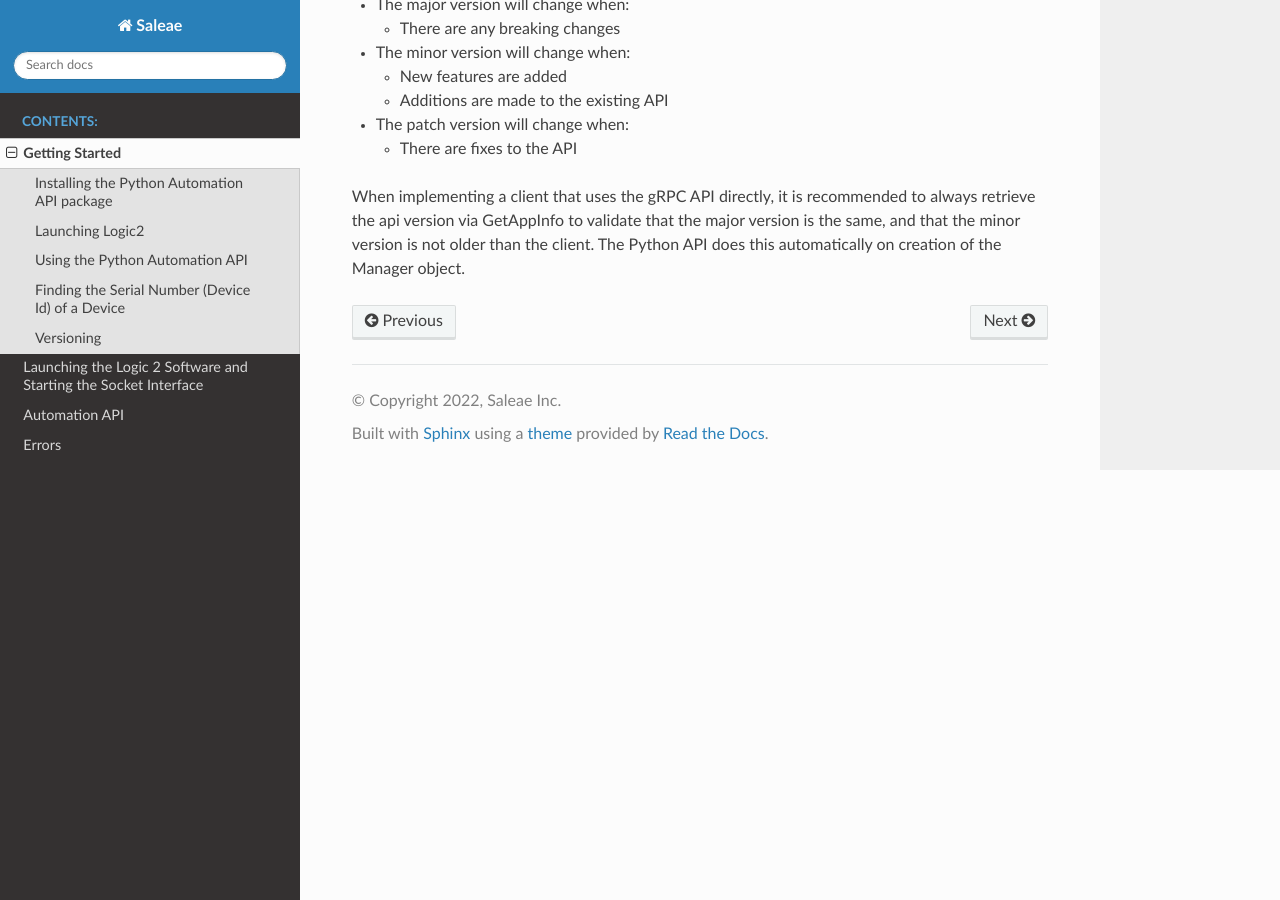
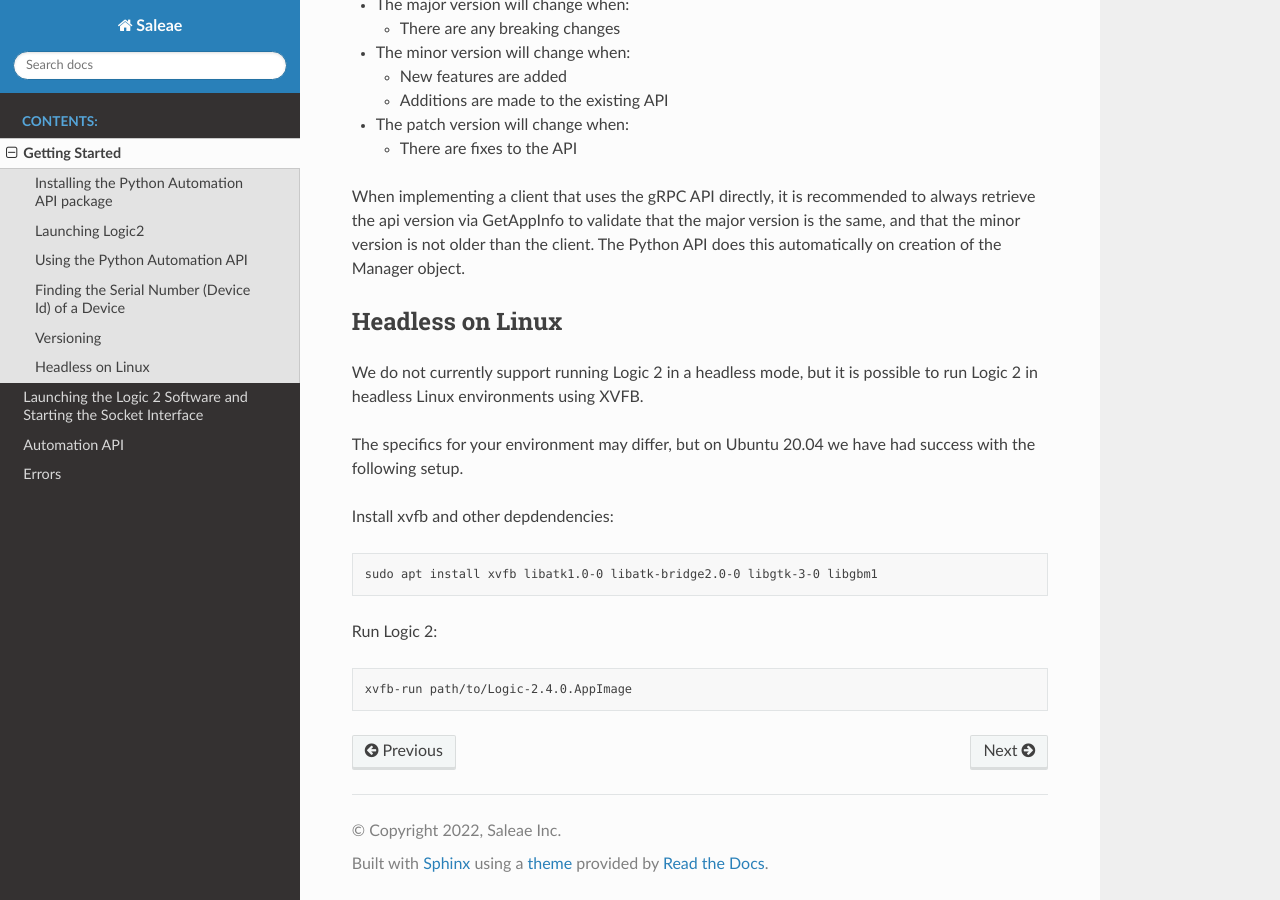
Before and after one commit to saleae/logic2-automation, a Sphinx documentation site: the page built from python/docs/source/getting_started.rst, in a window 1280 px wide and 900 px high, scrolled down 4061 px. Built offline with Sphinx 7.4.7 and the Read the Docs theme 2.0.0, drawn with Linux system fonts in a browser that asks for light colours.

Commit message:
Add instructions for running Logic2 with xvfb

```diff
--- a/python/docs/source/getting_started.rst
+++ b/python/docs/source/getting_started.rst
@@ -91,3 +91,23 @@ The version of the .proto file that the server is using can be retrieved using t
 
 
 When implementing a client that uses the gRPC API directly, it is recommended to always retrieve the api version via GetAppInfo to validate that the major version is the same, and that the minor version is not older than the client. The Python API does this automatically on creation of the Manager object.
+
+Headless on Linux
+-----------------
+
+We do not currently support running Logic 2 in a headless mode, but it is possible to run Logic 2 in headless Linux environments using XVFB.
+
+The specifics for your environment may differ, but on Ubuntu 20.04 we have had success with the following setup.
+
+Install xvfb and other depdendencies:
+
+.. code-block:: bash
+
+  sudo apt install xvfb libatk1.0-0 libatk-bridge2.0-0 libgtk-3-0 libgbm1
+
+
+Run Logic 2:
+
+.. code-block:: bash
+
+  xvfb-run path/to/Logic-2.4.0.AppImage
```
